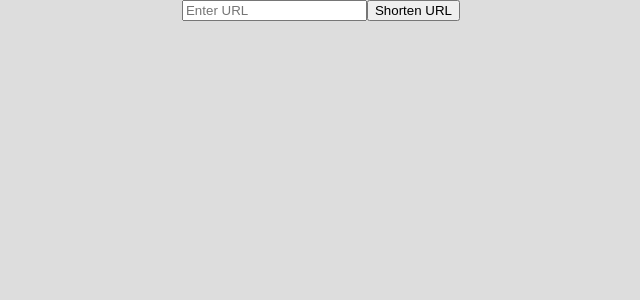
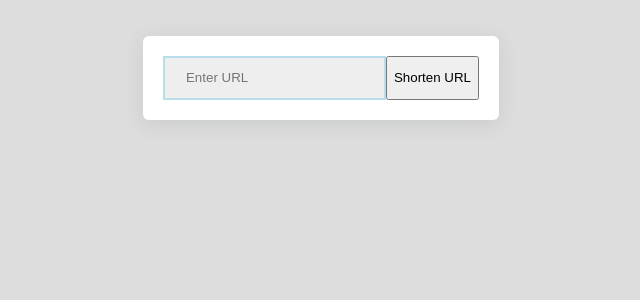
Before and after one commit to JoshuaEdigbe/url-shortner-web-app, a React (Create React App) app: page / in a window 1280 px wide. Shown: the top 300 px of the page, without its empty margins (319-959 px from the left). Built offline with nearby package versions, Linux system fonts and the light colour scheme.

Commit message:
add style for url input component

```diff
--- /dev/null
+++ b/src/components/UrlInput/index.scss
@@ -0,0 +1,21 @@
+#form-container {
+  display: flex;
+  padding: 20px;
+  background-color: #fff;
+  box-shadow: 0px 4px 20px 0px rgba(39, 52, 68, 0.10);
+  border-radius: 6px;
+  margin-top: 10%;
+
+
+
+  .url-input {
+    box-sizing: border-box;
+    flex: 1 1;
+    height: 44px;
+    border: 2px solid #baddec;
+    background-color: #eeeeee;
+    padding: 1px 21px;
+    border-radius: 0px;
+    outline: 0px;
+  }
+}
--- a/src/components/UrlInput/index.tsx
+++ b/src/components/UrlInput/index.tsx
@@ -1,6 +1,10 @@
 import React, { useEffect, useState } from "react";
 
+// utils
 import { SHORTENER_BASE_URL } from "../../utils/app-const";
+
+// style
+import './index.scss'
 
 interface Props {
   renderButton?: (
@@ -31,12 +35,12 @@ const UrlInput: React.FC<Props> = ({ renderButton }) => {
   };
 
   return (
-    <section>
+    <section id="form-container">
       <input
         type="url"
         placeholder="Enter URL"
         name=""
-        id=""
+        className="url-input"
         value={userUrlInputValue}
         onChange={handleInputChange}
       />
```
